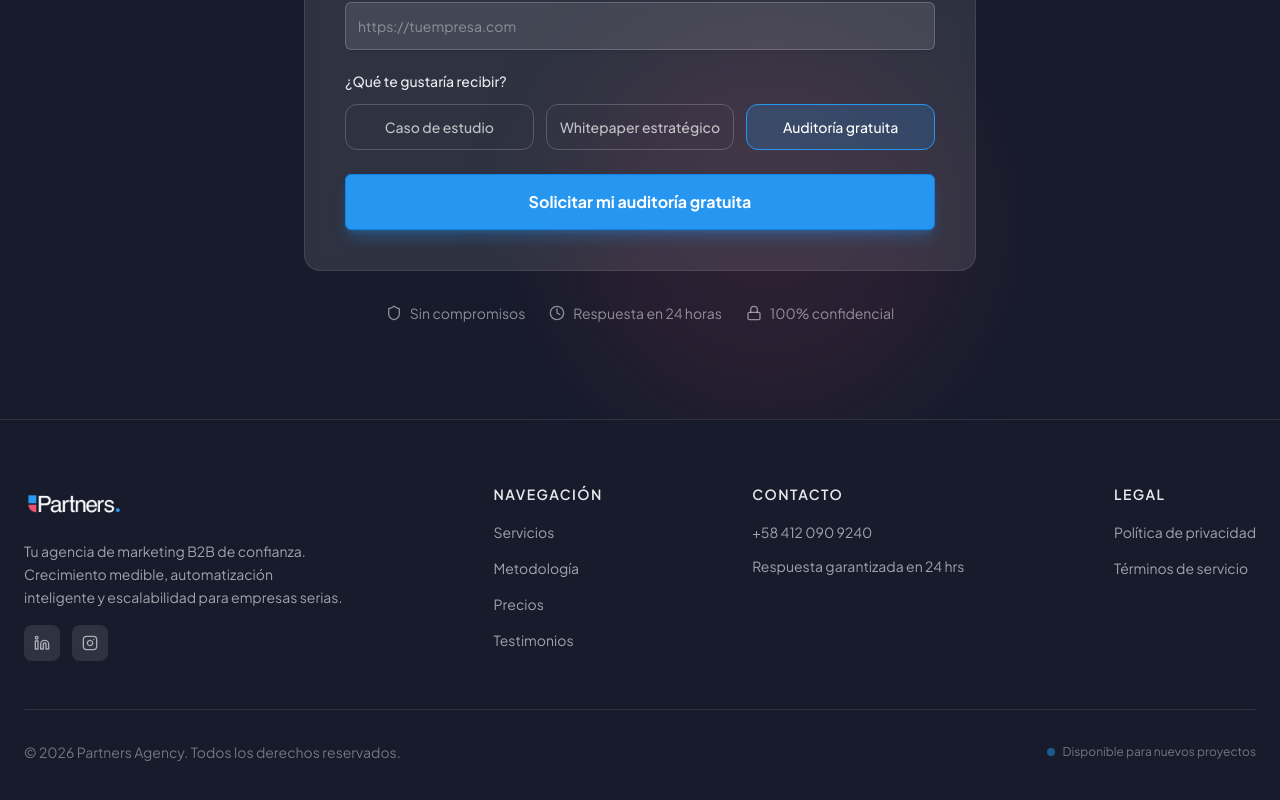
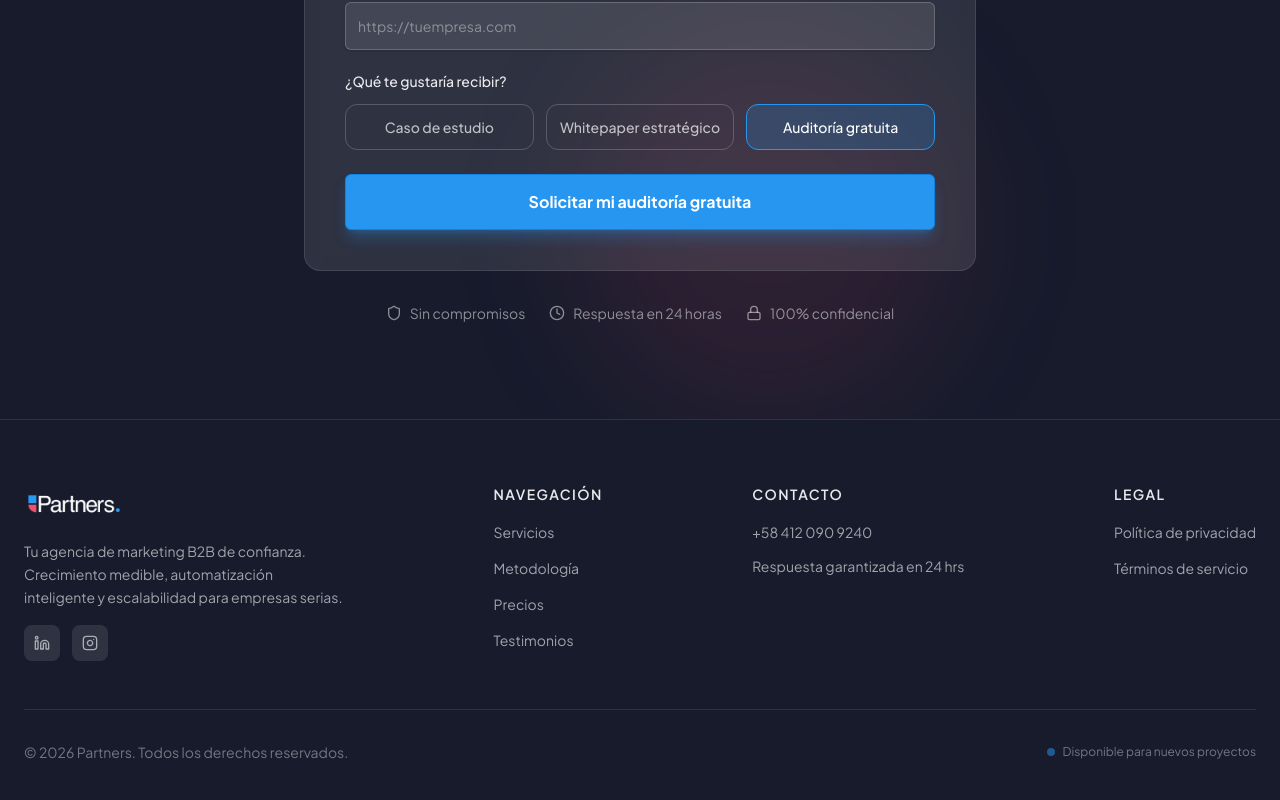
Before and after one commit to holadimepartner-glitch/partners-landing, a React (Vite) app: page / in a window 1280 px wide. Shown: the part 8955-9755 px from the top of the page. Built offline with nearby package versions, Linux system fonts and the light colour scheme.

Commit message:
Update Footer.tsx

```diff
--- a/src/components/sections/Footer.tsx
+++ b/src/components/sections/Footer.tsx
@@ -101,7 +101,7 @@ export default function Footer() {
 
         <div className="border-t border-white/10 pt-8 flex flex-col sm:flex-row items-center justify-between gap-4">
           <p className="text-white/40 text-sm">
-            © 2026 Partners Agency. Todos los derechos reservados.
+            © 2026 Partners. Todos los derechos reservados.
           </p>
           <div className="flex items-center gap-2">
             <div className="w-2 h-2 rounded-full bg-primary animate-pulse" />
```
